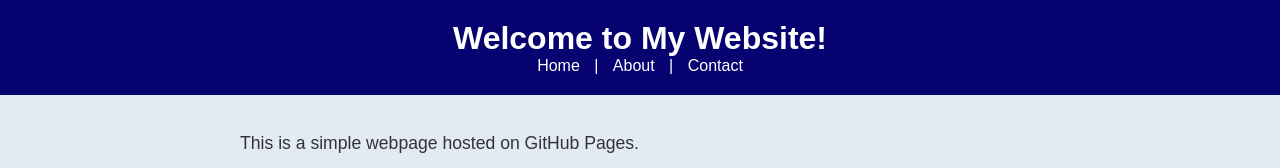
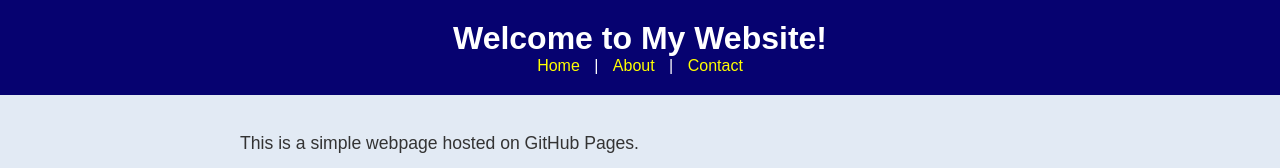
Before and after one commit to atangmoalosi/helloworld, a plain HTML site: page index.html in a window 1280 px wide. Shown: the top 168 px of the page. Drawn offline with Linux system fonts and the light colour scheme.

Commit message:
Update styles.css

```diff
--- a/styles.css
+++ b/styles.css
@@ -31,7 +31,7 @@ margin: 0;
 
 nav a {
 
-color: white;
+color: Yellow;
 
 text-decoration: none;
   margin: 0 10px;
```
